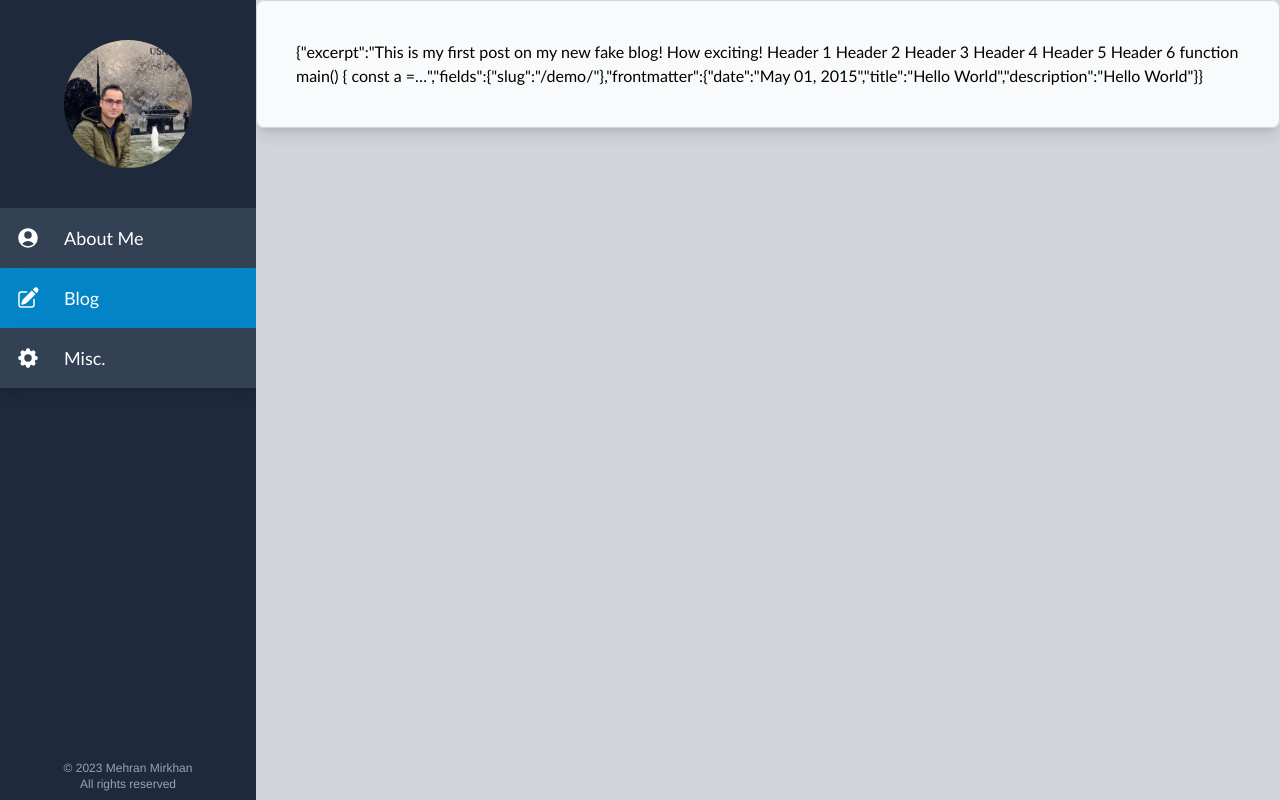
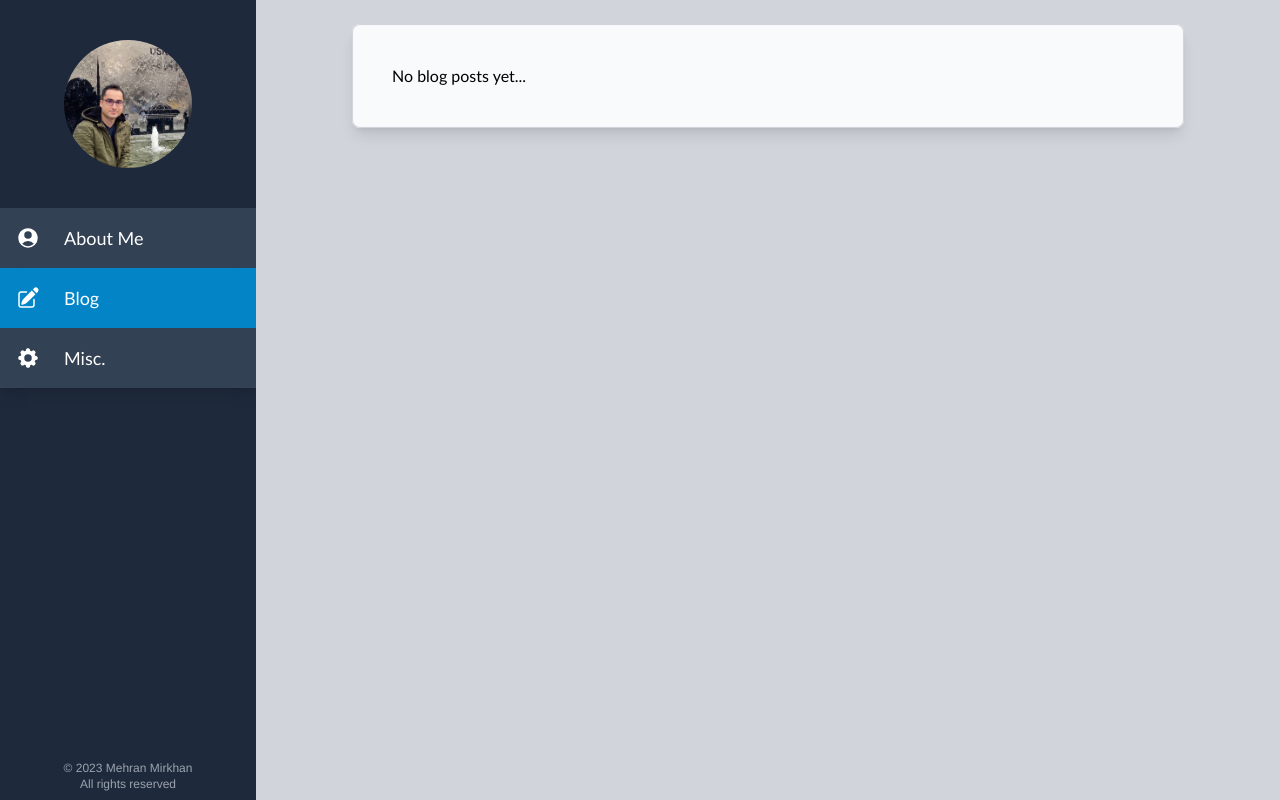
Before and after one commit to MehranMirkhan/mehranmirkhan.github.io, a Gatsby site: page /blog in a window 1280 px wide. Built offline with nearby package versions, Linux system fonts and the light colour scheme; Gatsby itself is replaced by a stand-in of ours; some packages are replaced by stand-ins of ours.

Commit message:
Blog fixed

```diff
--- a/src/pages/blog.tsx
+++ b/src/pages/blog.tsx
@@ -5,10 +5,12 @@ import { MainLayout } from "src/components/Layout";
 import Element from "src/components/Element";
 
 export default ({ data, location }: any) => {
-  const posts = data.allMarkdownRemark.nodes;
+  const posts: any[] = []; //data.allMarkdownRemark.nodes;
   return (
     <MainLayout>
-      {posts.length === 0 ? <NoBlog /> : <BlogPosts posts={posts} />}
+      <div className="flex flex-col gap-6 md:px-8 lg:px-24 py-6">
+        {posts.length === 0 ? <NoBlog /> : <BlogPosts posts={posts} />}
+      </div>
     </MainLayout>
   );
 };
@@ -19,10 +21,15 @@ export const NoBlog = () => (
   </Element.Segment>
 );
 
-export const BlogPosts = ({ posts }: any) => (
+export const BlogPosts = ({ posts }: { posts: any[] }) => (
   <div>
     {posts.map((post: any) => (
-      <Element.Segment>{JSON.stringify(post)}</Element.Segment>
+      <Element.Segment title={post.frontmatter.title}>
+        <div className="text-center -translate-y-4 text-sm text-gray-500">
+          {post.frontmatter.date}
+        </div>
+        {post.excerpt}
+      </Element.Segment>
     ))}
   </div>
 );
```
